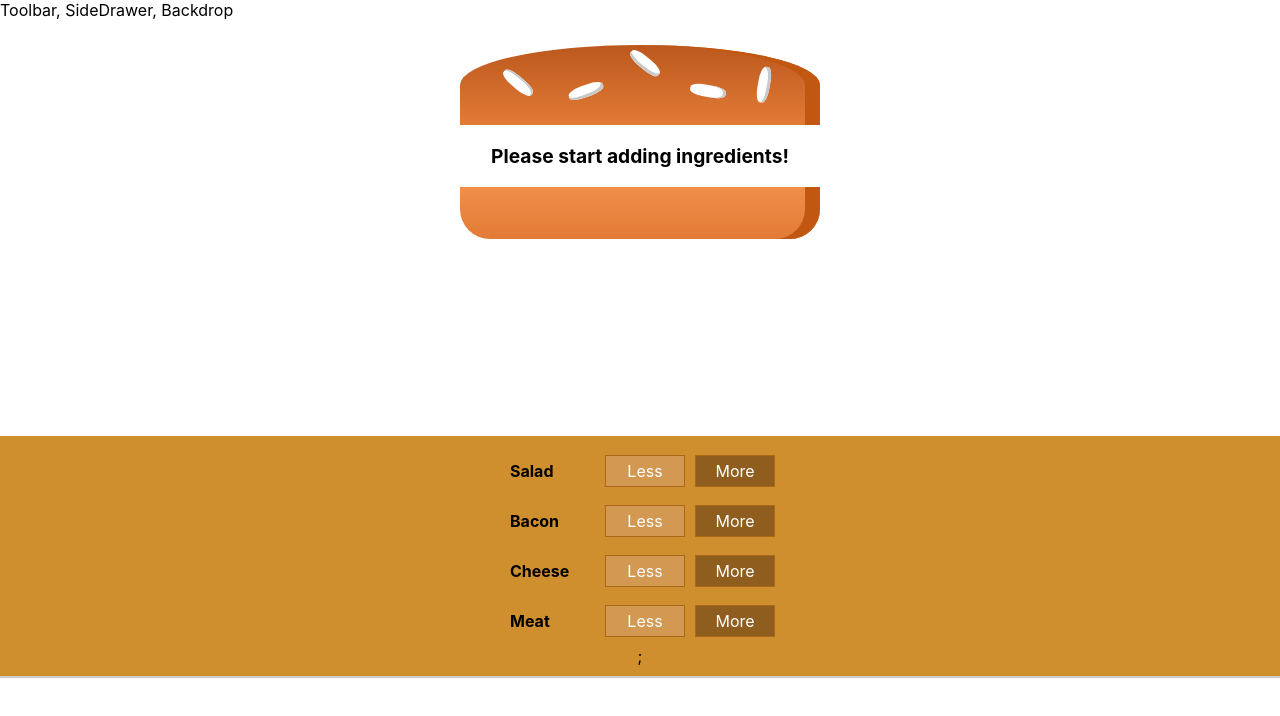
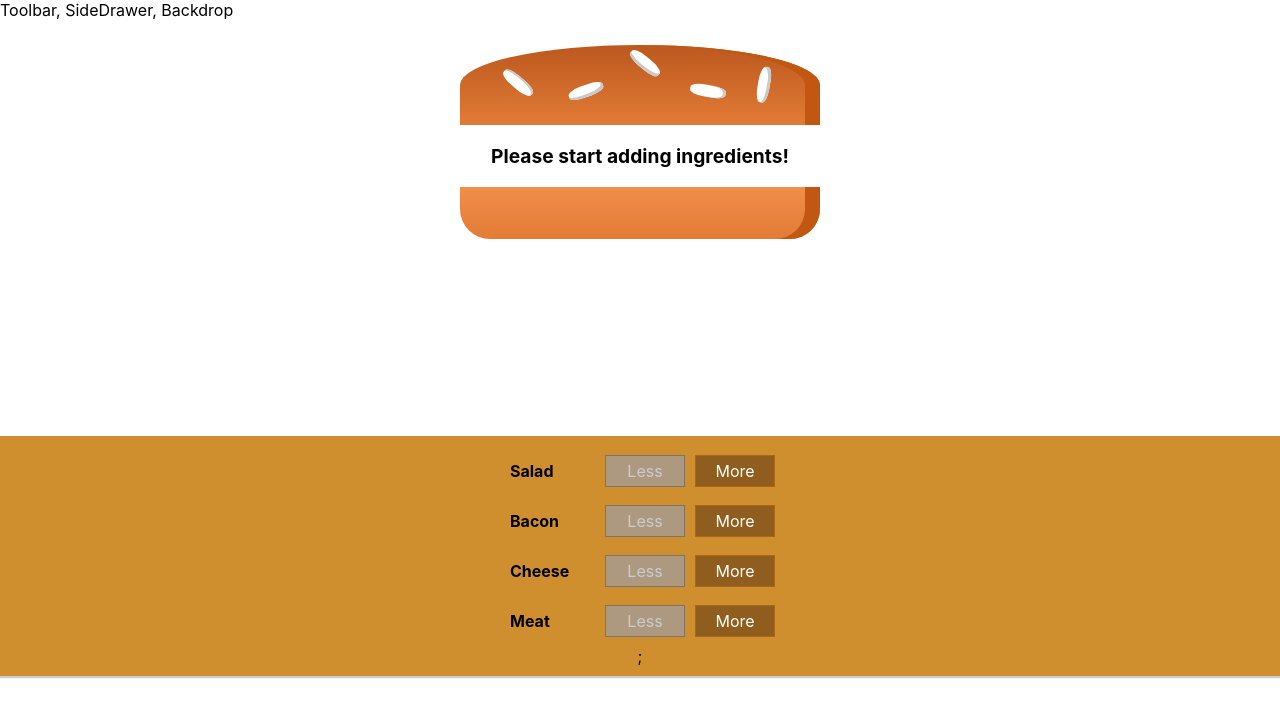
Before and after one commit to vjpal3/React-App-Burger-Builder, a React (Create React App) app: page / in a window 1280 px wide. Shown: the top 716 px of the page. Built offline with nearby package versions, Linux system fonts and the light colour scheme.

Commit message:
enable/disable buttons depending on the current state

```diff
--- a/src/components/Burger/BuildControls/BuildControl/BuildControl.js
+++ b/src/components/Burger/BuildControls/BuildControl/BuildControl.js
@@ -5,7 +5,11 @@
   return (
     <div className={classes.BuildControl}>
       <div className={classes.Label}>{props.label}</div>
-      <button className={classes.Less} onClick={props.removed}>
+      <button
+        className={classes.Less}
+        onClick={props.removed}
+        disabled={props.disabled}
+      >
         Less
       </button>
       <button className={classes.More} onClick={props.added}>
--- a/src/components/Burger/BuildControls/BuildControls.js
+++ b/src/components/Burger/BuildControls/BuildControls.js
@@ -17,6 +17,7 @@
         label={control.label}
         added={() => props.ingredientAdded(control.type)}
         removed={() => props.ingredientRemoved(control.type)}
+        disabled={props.disabled[control.type]}
       />
     ))}
     ;
--- a/src/containers/BurgerBuilder/BurgerBuilder.js
+++ b/src/containers/BurgerBuilder/BurgerBuilder.js
@@ -45,12 +45,19 @@
   };
 
   render() {
+    const disabledInfo = {
+      ...this.state.ingredients
+    };
+    for (let key in disabledInfo) {
+      disabledInfo[key] = disabledInfo[key] <= 0;
+    }
     return (
       <>
         <Burger ingredients={this.state.ingredients} />
         <BuildControls
           ingredientAdded={this.addIngredientHandler}
           ingredientRemoved={this.removeIngredientHandler}
+          disabled={disabledInfo}
         />
       </>
     );
```
